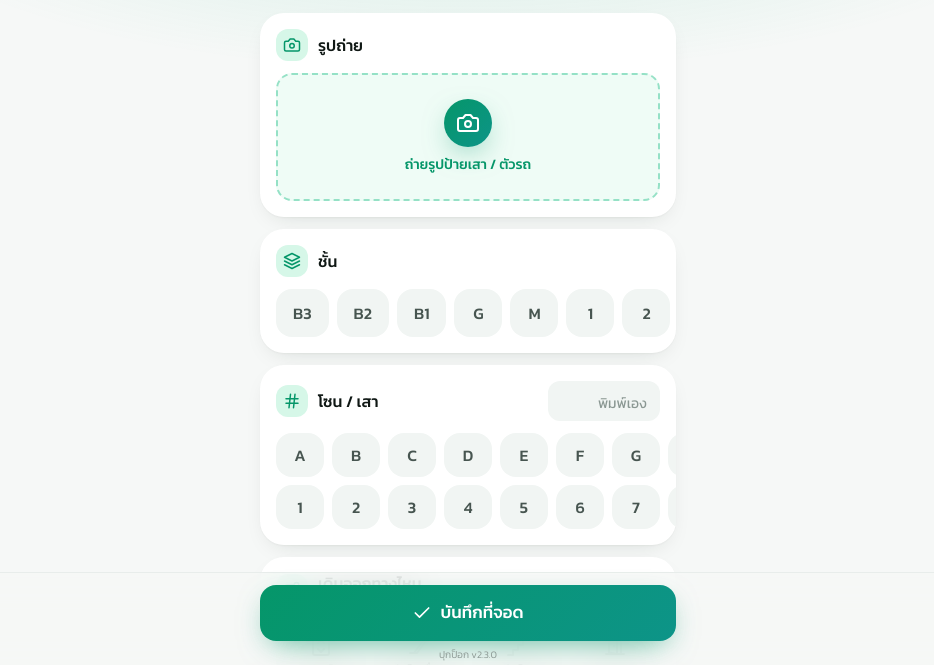
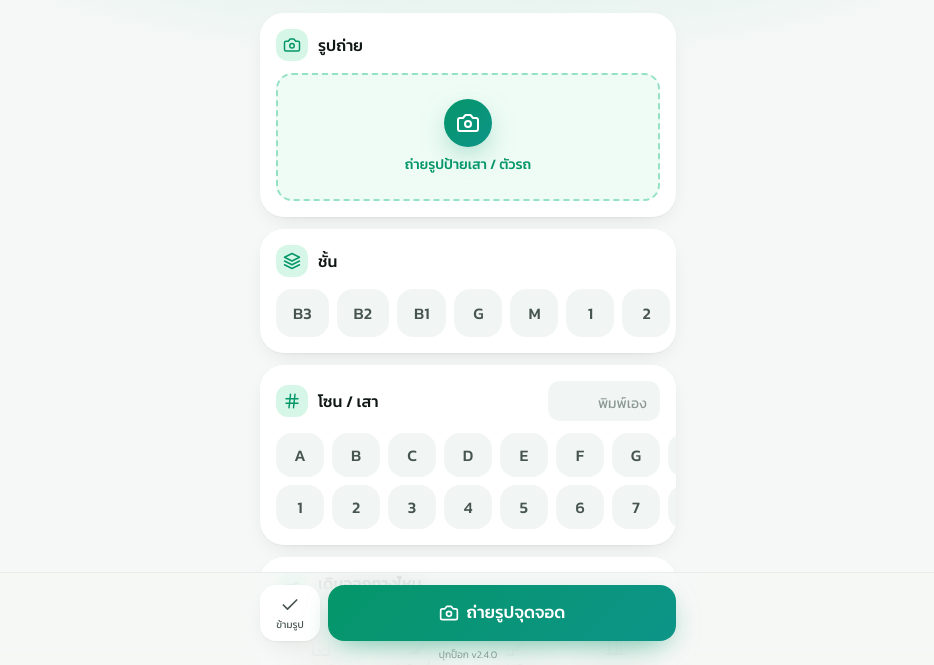
Before and after one commit to bankjaroonwit/pookpokcar, a plain HTML site: page index.html in a window 1280 px wide. Shown: the part 128-793 px from the top of the page, without its empty margins (172-1106 px from the left). Drawn offline with nearby package versions, Linux system fonts and the light colour scheme.

Commit message:
v2.4.0: primary button takes photo first, then becomes save; add skip-photo option
Co-Authored-By: Claude Opus 5.5 <noreply@anthropic.com>

```diff
--- a/index.html
+++ b/index.html
@@ -275,6 +275,9 @@ tailwind.config = {
       <button id="btnCancelEdit" class="hidden press w-14 h-14 rounded-2xl bg-card shadow-soft flex items-center justify-center text-ink-2" aria-label="ยกเลิก">
         <span data-i="x" data-s="w-5 h-5"></span>
       </button>
+      <button id="btnSkip" class="hidden press w-[60px] h-14 rounded-2xl bg-card shadow-soft flex-col items-center justify-center gap-0.5 text-ink-2" aria-label="บันทึกโดยไม่ถ่ายรูป">
+        <span data-i="check" data-s="w-5 h-5"></span><span class="text-[10px]">ข้ามรูป</span>
+      </button>
       <button id="btnSave" class="press flex-1 h-14 rounded-2xl grad text-white shadow-glow flex items-center justify-center gap-2 px-4">
         <span id="saveSpinner" class="hidden w-5 h-5 rounded-full border-2 border-white/40 border-t-white animate-spin"></span>
         <span id="saveIcon" data-i="check" data-s="w-5 h-5"></span>
@@ -333,7 +336,7 @@ tailwind.config = {
 'use strict';
 
 /** 🏷️ เวอร์ชันแอป — เปลี่ยนทุกครั้งที่ปล่อยของใหม่ (และแก้ VERSION ใน sw.js ให้ตรงกัน) */
-const APP_VERSION = '2.3.0';
+const APP_VERSION = '2.4.0';
 
 const KEY = 'pooklok_parking_v2';
 const OLD_KEY = 'pooklok_parking_v1';
@@ -616,17 +619,32 @@ function syncChips() {
   updateSummary();
 }
 
+// ปุ่มหลักด้านล่าง: ยังไม่มีรูป = "ถ่ายรูป" / มีรูปแล้ว = "บันทึก"
+let saveMode = 'save';
+function updatePrimary() {
+  const mode = (!editing && form.photos.length === 0) ? 'camera' : 'save';
+  const changed = mode !== saveMode;
+  saveMode = mode;
+  $('saveIcon').innerHTML = icon(mode === 'camera' ? 'camera' : 'check', 'w-5 h-5');
+  $('saveLabel').textContent = mode === 'camera' ? 'ถ่ายรูปจุดจอด' : (editing ? 'บันทึกการแก้ไข' : 'บันทึกที่จอด');
+  $('btnSkip').classList.toggle('hidden', mode !== 'camera');
+  $('btnSkip').classList.toggle('flex', mode === 'camera');
+  updateSummary();
+  if (changed) { const b = $('btnSave'); b.classList.remove('pop'); void b.offsetWidth; b.classList.add('pop'); }
+}
+
 // โชว์สรุปบนปุ่มบันทึก ให้เห็นก่อนกด
 function updateSummary() {
   const parts = [$('inpFloor').value.trim().toUpperCase(), $('inpZone').value.trim().toUpperCase()].filter(Boolean);
   $('saveSummary').textContent = parts.join(' · ');
-  $('saveSummary').classList.toggle('hidden', !parts.length);
+  $('saveSummary').classList.toggle('hidden', !parts.length || saveMode === 'camera');
 }
 
 /* ---------- Form: photos ---------- */
 function renderPhotoGrid() {
   const g = $('photoGrid');
   g.replaceChildren();
+  updatePrimary();
   const n = form.photos.length;
   $('photoCount').textContent = n ? `${n}/${MAX_PHOTOS} · แตะรูปเพื่อปักหมุด` : '';
 
@@ -714,7 +732,6 @@ function showForm(prefill) {
   $('formTitle').textContent = editing ? 'แก้ไขที่จอด' : 'จอดตรงไหน?';
   $('formSub').textContent = editing ? 'แก้แล้วกดบันทึกด้านล่าง' : 'แตะเลือกไม่กี่ที ขากลับไม่หลง';
   $('btnCancelEdit').classList.toggle('hidden', !editing);
-  $('saveLabel').textContent = editing ? 'บันทึกการแก้ไข' : 'บันทึกที่จอด';
   stopTimer();
 
   const d = prefill || {};
@@ -893,6 +910,7 @@ async function handleSave() {
   $('saveSpinner').classList.add('hidden');
   $('saveIcon').classList.remove('hidden');
   $('saveLabel').textContent = label;
+  if (!$('viewForm').classList.contains('hidden')) updatePrimary();
 }
 
 function handleNav() {
@@ -984,7 +1002,10 @@ function bindEvents() {
   $('photoTrack').addEventListener('scroll', () => requestAnimationFrame(updateDots), { passive: true });
   window.addEventListener('resize', fitPhotoHeight);
 
-  $('btnSave').addEventListener('click', handleSave);
+  $('btnSave').addEventListener('click', () => {
+    if (saveMode === 'camera') { buzz(); $('fileInput').click(); } else handleSave();
+  });
+  $('btnSkip').addEventListener('click', handleSave);
   $('btnCancelEdit').addEventListener('click', () => { const d = loadData(); editing = false; d ? showParked(d) : showForm(); });
   $('btnNav').addEventListener('click', handleNav);
   $('btnShare').addEventListener('click', handleShare);
--- a/sw.js
+++ b/sw.js
@@ -1,5 +1,5 @@
 /* ปุกป็อก — Service Worker: ให้เปิดแอปได้แม้ไม่มีเน็ต (เช่น ลานจอดใต้ดิน) */
-const VERSION = 'pookpok-2.3.0'; // ให้ตรงกับ APP_VERSION ใน index.html
+const VERSION = 'pookpok-2.4.0'; // ให้ตรงกับ APP_VERSION ใน index.html
 const CORE = [
   './',
   './index.html',
```
